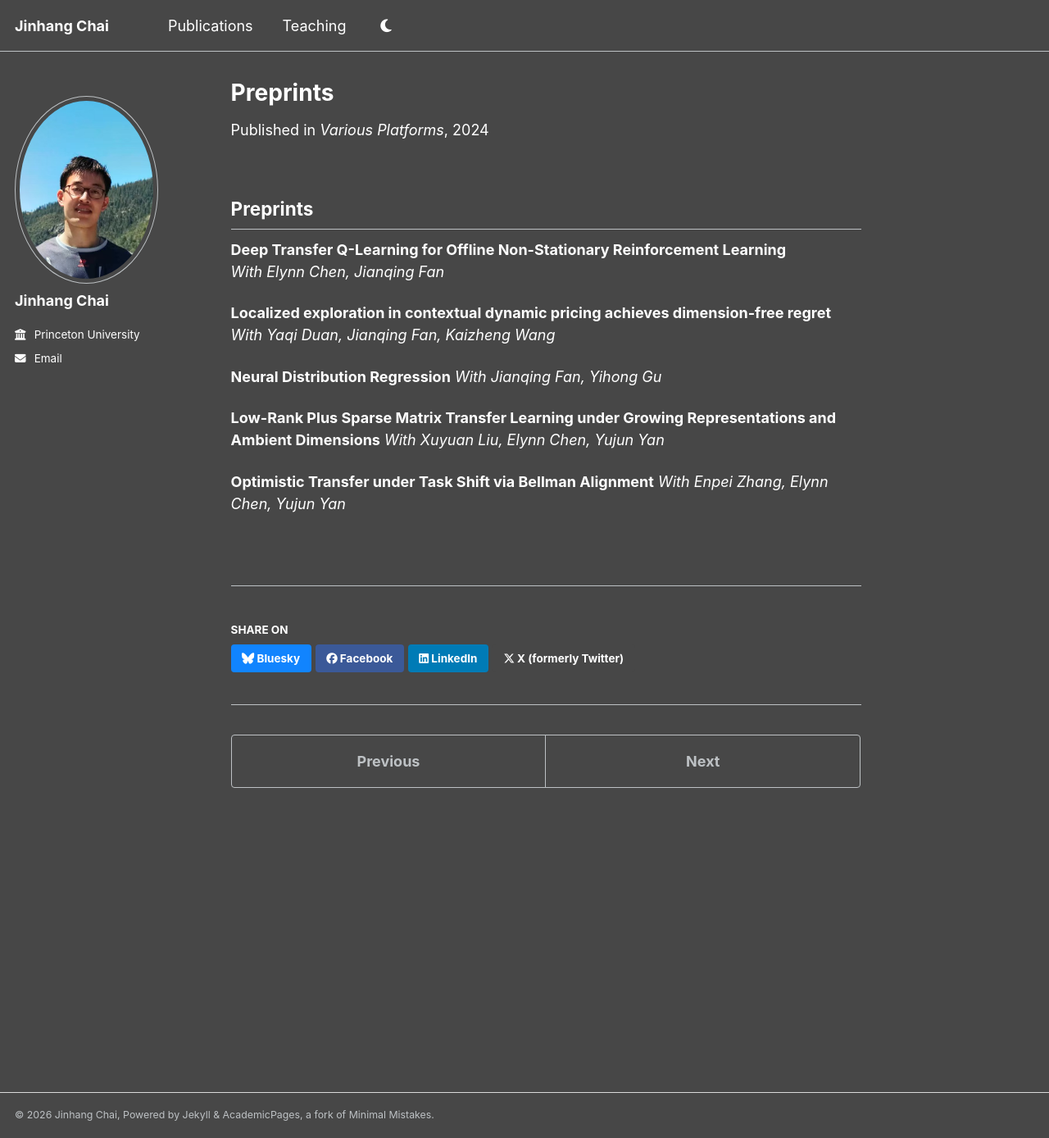
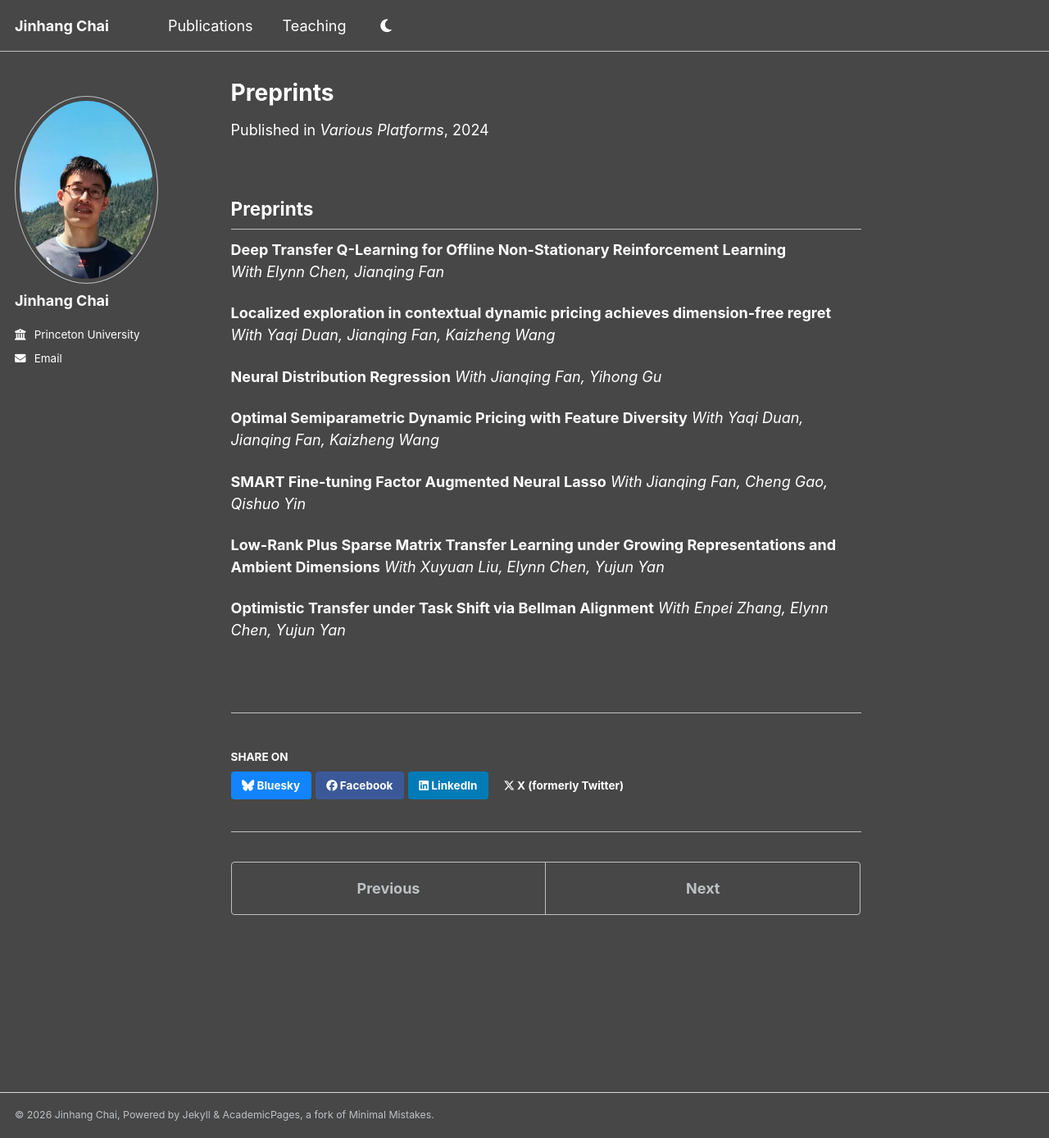
Before and after one commit to jinhangc/jinhangc.github.io, a Jekyll site: the page built from _publications/preprints.md, in a window 1280 px wide and 1388 px high. Shown: the whole window at 82% size. Built offline with Jekyll 4.4.1, drawn with Linux system fonts in a browser that asks for light colours; a script that is not in the unit is left out.

Commit message:
Add_preprints

```diff
--- a/_publications/preprints.md
+++ b/_publications/preprints.md
@@ -19,6 +19,12 @@ venue: 'Various Platforms'
 **Neural Distribution Regression**
 *With Jianqing Fan, Yihong Gu*
 
+**Optimal Semiparametric Dynamic Pricing with Feature Diversity**
+*With Yaqi Duan, Jianqing Fan, Kaizheng Wang*
+
+**SMART Fine-tuning Factor Augmented Neural Lasso**
+*With Jianqing Fan, Cheng Gao, Qishuo Yin*
+
 **Low-Rank Plus Sparse Matrix Transfer Learning under Growing Representations and Ambient Dimensions**
 *With Xuyuan Liu, Elynn Chen, Yujun Yan*
 
```
Also changed, not shown: images/profile1.jpg (added), 1 other file.
